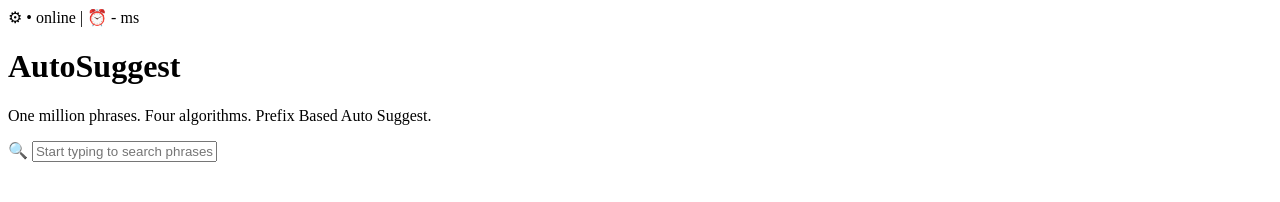
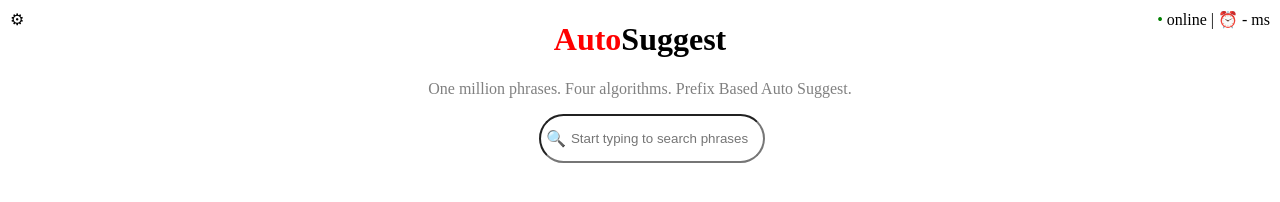
Before and after one commit to harikaparlapalli/autosuggest, a website: page frontend/pages/autosuggest.html in a window 1280 px wide. Drawn offline with Linux system fonts and the light colour scheme.

Commit message:
Page styling done

```diff
--- a/frontend/css/autosuggest.css
+++ b/frontend/css/autosuggest.css
@@ -1,3 +1,42 @@
-#bar {
-    text-align : right;
+.content {
+    text-align : center;
 }
+
+.pill {
+    position : fixed; /* to make it stay in the same position even when scrolling*/
+    top: 10px;
+    right : 10px;
+}
+
+.gear {
+    position : fixed; /* to make it stay in the same position even when scrolling*/
+    top: 10px;
+    left : 10px;
+}
+
+.bullet {
+    color : green;
+}
+
+.title {
+    color : red;
+}
+
+.tagline {
+    color : grey;
+}
+
+.lens {
+    position: relative;
+    left : 31px;
+    top: 1px;
+    /* right : 20px; */
+}
+
+.search-box {
+    border-radius: 25px;
+    padding-left: 30px;
+    padding-right: 15px;
+    padding-top: 15px;
+    padding-bottom:15px;
+}
--- a/frontend/pages/autosuggest.html
+++ b/frontend/pages/autosuggest.html
@@ -8,12 +8,17 @@
 </head>
 <body>
     <span class="gear">&#x2699;</span> <!--for adding icons-->
-    <span class="pill">&#x2022; online | &#x23F0; - ms</span>
-    <h1> AutoSuggest </h1>
-    <p> One million phrases. Four algorithms. Prefix Based Auto Suggest.</p>
-    <div>
-        <span>&#x1F50D;</span>
-        <input type="text" placeholder="Start typing to search phrases"></p>
+    <span class="pill"><span class="bullet">&#x2022;</span> online | &#x23F0; - ms</span> <!-- doesn't move to the next line like div -->
+    <div class="content">
+        <h1><span class="title">Auto</span>Suggest</h1>
+        <p class="tagline"> One million phrases. Four algorithms. Prefix Based Auto Suggest.</p>
+        <div>
+            <span class="lens">&#x1F50D;</span>
+            <input type="text" class="search-box" placeholder="Start typing to search phrases"></p>
+            <div id="search-suggestions"> <!-- shortcut = #search-suggestions-->
+
+            </div>
+        </div>
     </div>
     </body>
 </html>
```
